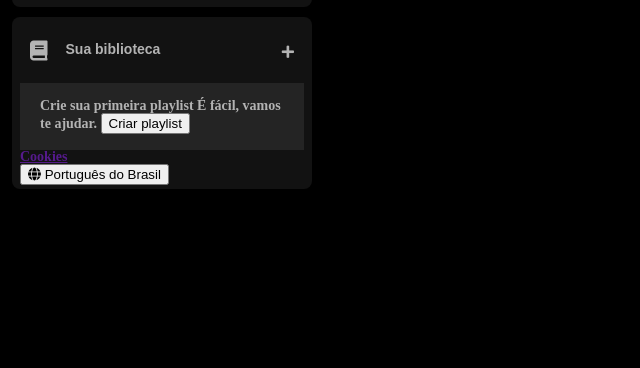
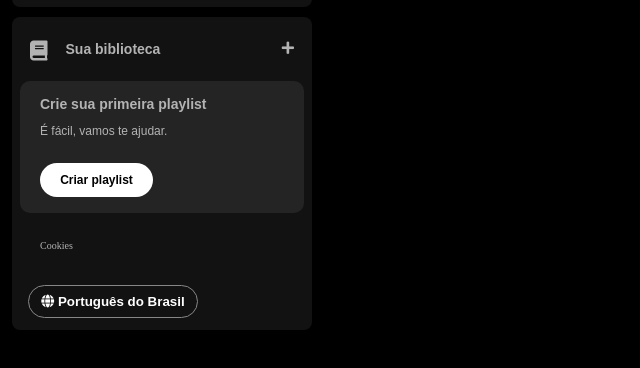
Before and after one commit to amandasfonsec/spotify-imersao-alura, a plain HTML site: page index.html in a window 1280 px wide. Shown: the part 166-534 px from the top of the page, without its empty margins (0-640 px from the left). Drawn offline with Linux system fonts and the light colour scheme.

Commit message:
commit aula 2

```diff
--- a/index.html
+++ b/index.html
@@ -6,6 +6,8 @@
     <title>Spotify Imersão</title>
     <link rel="stylesheet" href="reset.css">
     <link rel="stylesheet" href="./styles.css">
+
+    <link rel="icon" href="./assets/icons/favicon.png">
 
     <link rel="stylesheet" href="https://use.fontawesome.com/releases/v5.15.4/css/solid.css"
         integrity="sha384-Tv5i09RULyHKMwX0E8wJUqSOaXlyu3SQxORObAI08iUwIalMmN5L6AvlPX2LMoSE" crossorigin="anonymous" />
--- a/styles.css
+++ b/styles.css
@@ -77,6 +77,7 @@ body {
     text-decoration: none;
     text-transform: none;
     padding: 20px 10px;
+    cursor: pointer;
 }
 
 .library .library__button .fa {
@@ -84,10 +85,12 @@ body {
     margin-right: 10px;
     font-weight: 300;
     padding-right: 8px;
+    cursor: pointer;
 }
 
 .library .library__content .fa-plus{
-    margin: 24px 10px;
+    margin: 20px 10px;
+    cursor: pointer;
 }
 
 .section__playlist {
@@ -101,4 +104,71 @@ body {
     font-size: 14px;
     margin: 8 0;
     padding: 16px 20px;
+    border-radius: 10px;
 }
+
+.section__playlist .section__playlist__content {
+    display: flex;
+    flex-direction: column;
+
+}
+
+.section__playlist__content .text{
+    padding-bottom: 14px;
+    font-family: "DM Sans", sans-serif;
+}
+
+.section__playlist__content .title {
+    font-weight: 700;
+}
+
+.section__playlist__content .subtitle {
+    font-weight: 500;
+    font-size: 12px;
+}
+
+.section__playlist__content .section__playlist__button {
+    display: flex;
+    justify-content: center;
+    background-color: #fff;
+    color: #000;
+    border-radius: 20px;
+    font-size: 12px;
+    font-weight: 700;
+    font-family: "DM Sans", sans-serif;
+    text-decoration: none;
+    text-transform: none;
+    padding: 10px;
+    border: 0px;
+    width: 113px;
+    margin-top: 12px;
+    cursor: pointer;
+}
+
+.sidebar .cookies{
+    margin: 25px 20px;
+}
+
+.sidebar .cookies a{
+    color: #b3b3b3;
+    font-weight: 500;
+    font-size: 10px;
+    text-decoration: none;
+}
+
+.sidebar .cookies a:hover{
+    text-decoration: underline;
+}
+
+.languages .languages__button {
+    align-items: center;
+    background-color: transparent;
+    border: 1px solid #878787;
+    color: #fff;
+    cursor: pointer;
+    font-weight: bold;
+    width: 170px;
+    margin: 8px;
+    padding: 8px;
+    border-radius: 20px;
+}
```
